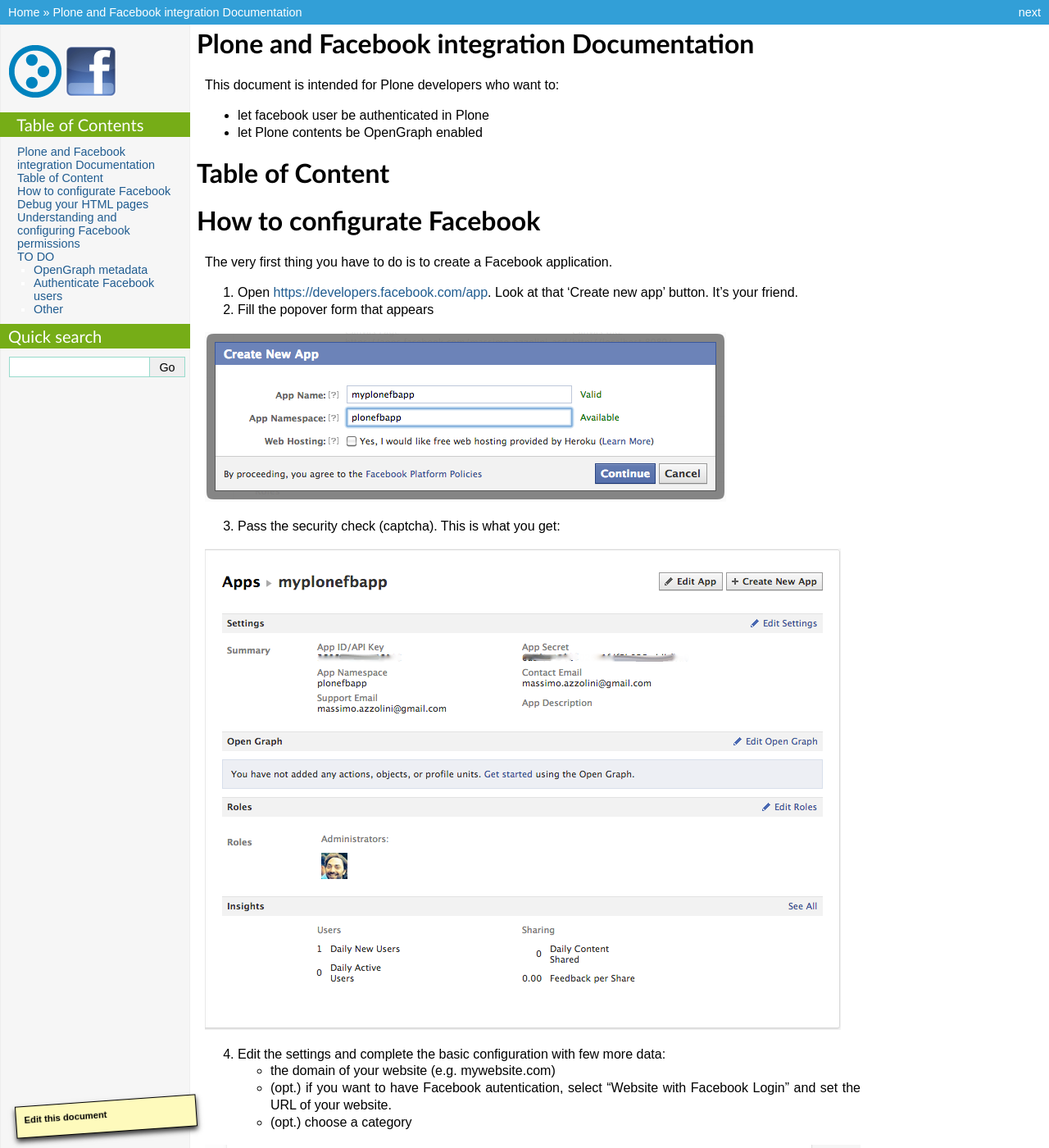
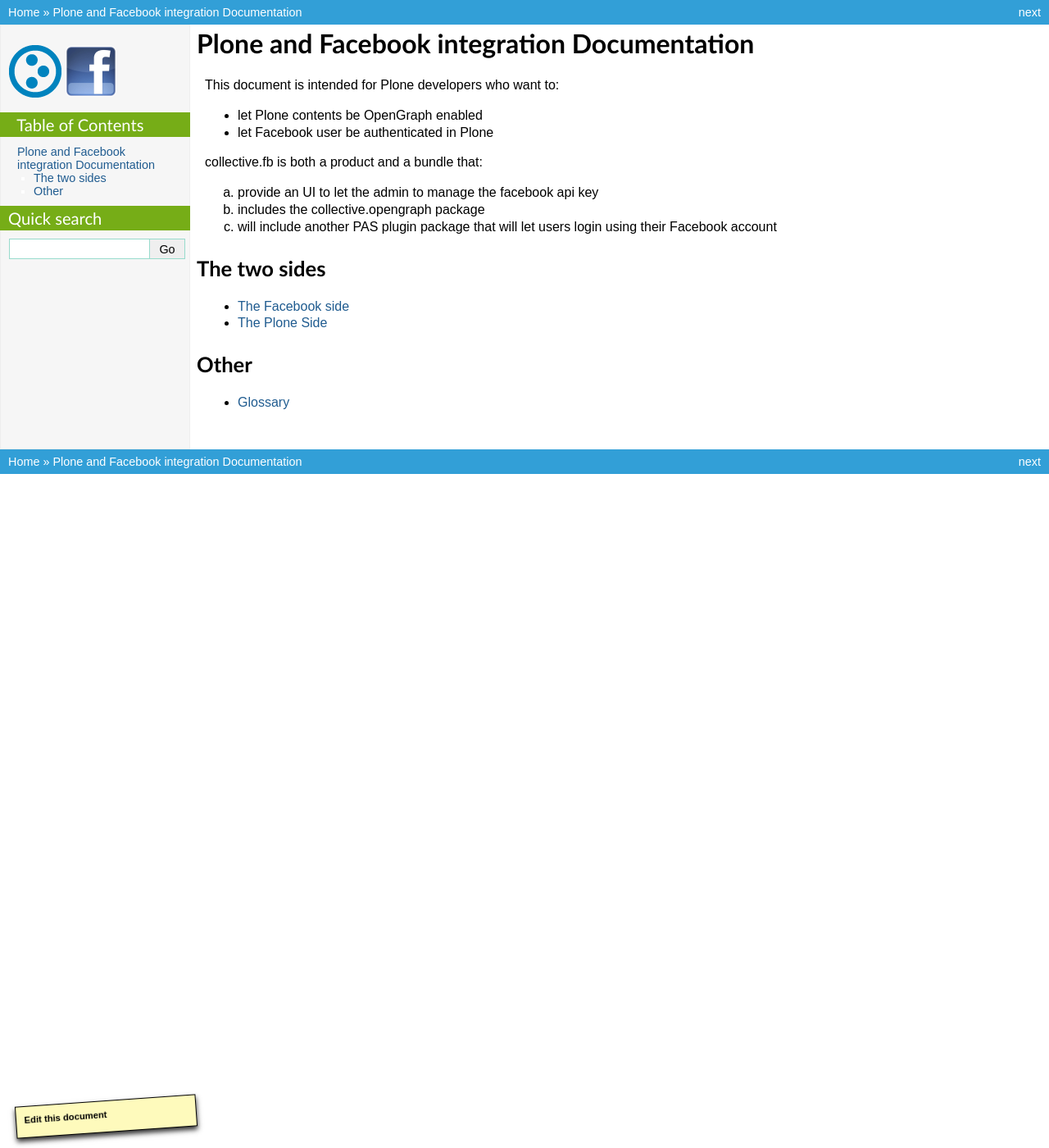
Before and after one commit to affinitic/collective.fb, a Sphinx documentation site: the page built from source/index.rst, in a window 1280 px wide and 1400 px high. Shown: the whole window at 82% size. Built offline with Sphinx 7.4.7, drawn with Linux system fonts in a browser that asks for light colours; some of the changed text lies outside the part shown.

Commit message:
refactored README vs index

```diff
--- a/source/index.rst
+++ b/source/index.rst
@@ -3,87 +3,27 @@
 
 This document is intended for Plone developers who want to:
 
-* let facebook user be authenticated in Plone
 * let Plone contents be OpenGraph enabled
+* let Facebook user be authenticated in Plone
 
 
-Table of Content
-================
+collective.fb is both a product and a bundle that:
 
-How to configurate Facebook
-===========================
-
-The very first thing you have to do is to create a Facebook application.
-
-1. Open https://developers.facebook.com/app. Look at that 'Create new app' button. It's your friend.
-
-2. Fill the popover form that appears
-
-.. image:: _static/facebookapp/new-facebook-app.png
-
-3. Pass the security check (captcha).
-   This is what you get:
-
-.. image:: _static/facebookapp/myplonefbapp.png
-
-4. Edit the settings and complete the basic configuration with few more data:
-
-   * the domain of your website (e.g. mywebsite.com)
-   * (opt.) if you want to have Facebook autentication, select "Website with Facebook Login" and set the URL of your website.
-   * (opt.) choose a category
-
-.. image:: _static/facebookapp/basics-myplonefbapp.png
+a. provide an UI to let the admin to manage the facebook api key
+b. includes the collective.opengraph package
+c. will include another PAS plugin package that will let users login using their Facebook account
 
 
-Debug your HTML pages
-=====================
-There a useful tool that checks how Facebook sees your page: https://developers.facebook.com/tools/debug
+The two sides
+-------------
 
-For example, checking a News object on a Plone website, this what you can get.
+.. toctree::
+   :maxdepth: 1
 
-.. image:: _static/facebookapp/debug-page.png
-
-Please, note all of those 'og:xxx' properties that has to be added to a standard Plone page.
-
-There is also a warning about the image loaded in that news. It's about the fact that the usual image_mini is 140x200 and Facebook wants to have at least one 200x200 image set on the 'og:image' property.
+   facebook-side
+   plone-side
 
 
-Understanding and configuring Facebook permissions
-==================================================
-
-
-
-TO DO
-=====
-
-* Leverage on ATstandard in a custom way
-* Custom ATmycustomcontenttype
-
-
-
-
-OpenGraph metadata
-------------------
-in pratica è la roba di borelli: collective.opengraph risistemata da andrew
-- a cosa serve
-- come si installa
-- come si configura
-- i metadati og x un at standard
-
-come customizzare il comportamento di AT
-- un adapter es x le img
-
-TODO come avere metadati extra
-- su un altro AT
-- su AT standard
-
-
-Authenticate Facebook users
----------------------------
-il PAS plugin di FA
-- come si installa
-- cosa ottieni
-schermate
 
 
 Other
```
Also changed, not shown: README.rst (+16 -23 lines).
